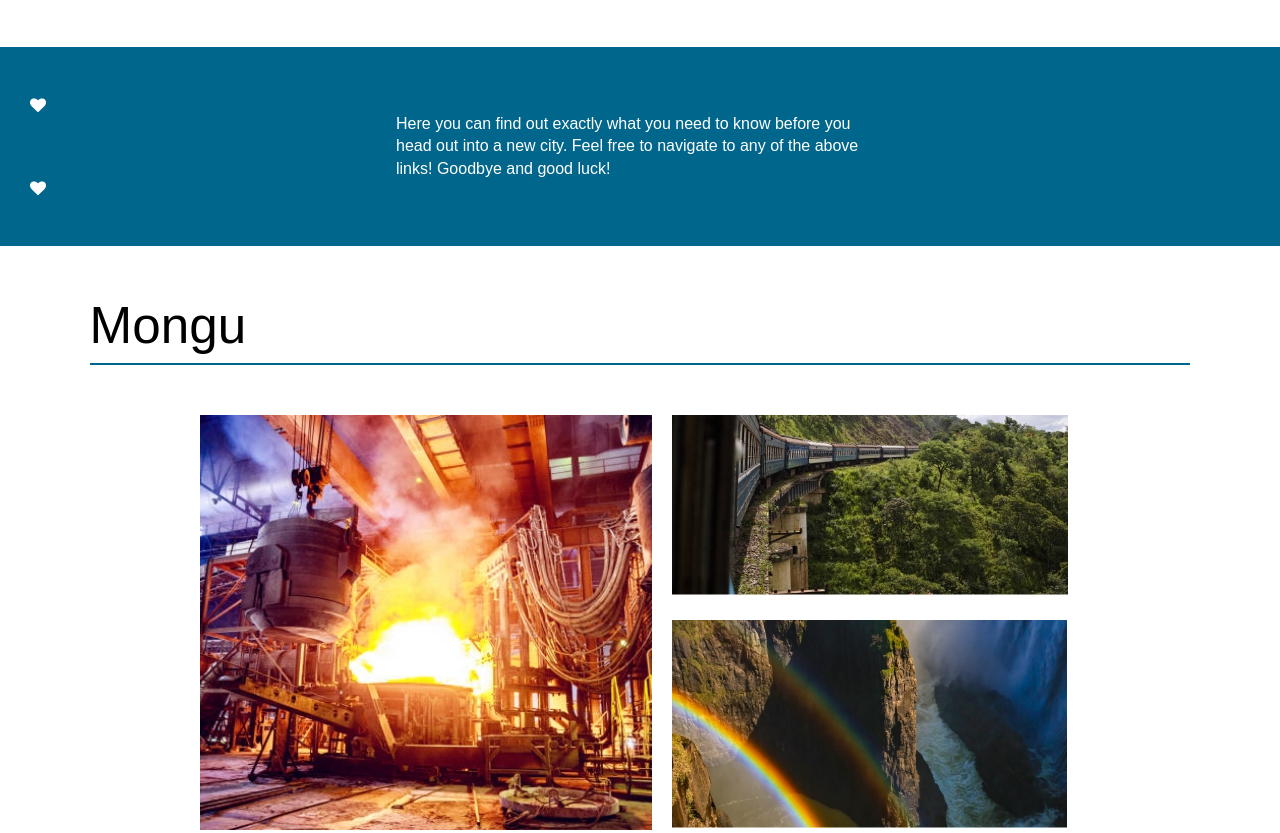
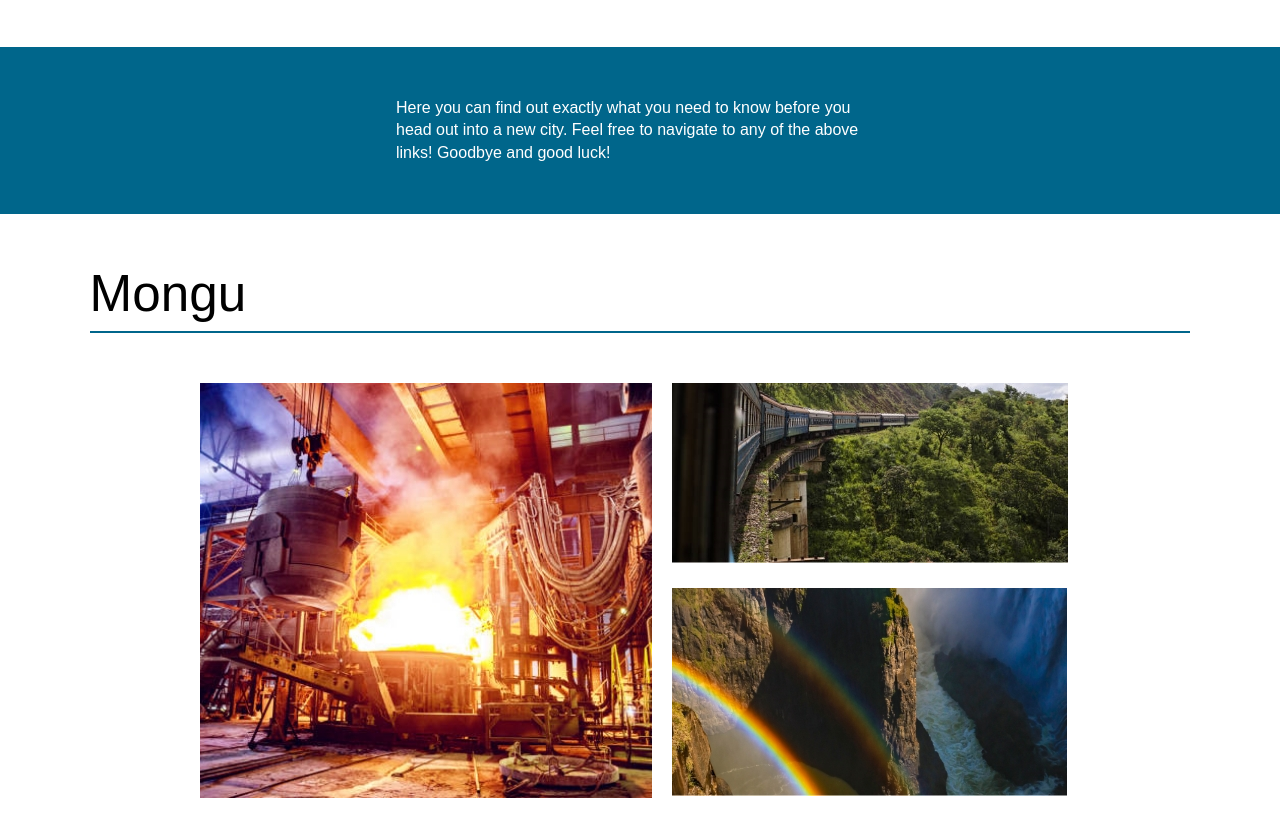
Before and after one commit to Kasweka1/ZambiaArt, a plain HTML site: page index.html in a window 1280 px wide. Shown: the part 1413-2246 px from the top of the page. Drawn offline with Linux system fonts and the light colour scheme.

Commit message:
remved sturbon elements

```diff
--- a/index.html
+++ b/index.html
@@ -5,6 +5,7 @@
     <meta name="viewport" content="width=device-width, initial-scale=1.0">
 	<link rel="stylesheet" href="https://cdnjs.cloudflare.com/ajax/libs/font-awesome/4.7.0/css/font-awesome.min.css">
 	<link rel="stylesheet" type="text/css" href="style/style.css">
+	<link rel="icon" href="img/favicon.png">
     <title>ZambiaArts</title>
 </head>
 <body>
@@ -60,11 +61,9 @@
 			</div>
 		 </div>
 		<section>
-			<i class="fa fa-heart"></i>
 			<p>Here you can find out exactly what you need to know before you head out into a new city.
 			   Feel free to navigate to any of the above links! Goodbye and good luck!
 			</p>
-			<i class="fa fa-heart"></i>
 		</section>
 	   <div class="mongu">
 			<div class="h1_underline">
@@ -111,7 +110,7 @@
 			</div>
 		</div>
 		<div class="bottom_footer">
-			<p>Design by Kasweka Michael Mukoko~Copyright<a href="mailto:kaswekamukoko@gmail.com">@Kaswekamukoko@gmail.com</a></p>
+			<p>Design by Kasweka Michael Mukoko~Copyright<a href="mailto:kaswekamukoko@gmail.com"><br>@Kaswekamukoko@gmail.com</a></p>
 		</div>
 	</footer>
 	<!-- Footer -->
```
Also changed, not shown: img/favicon.png (added), 1 other file.
